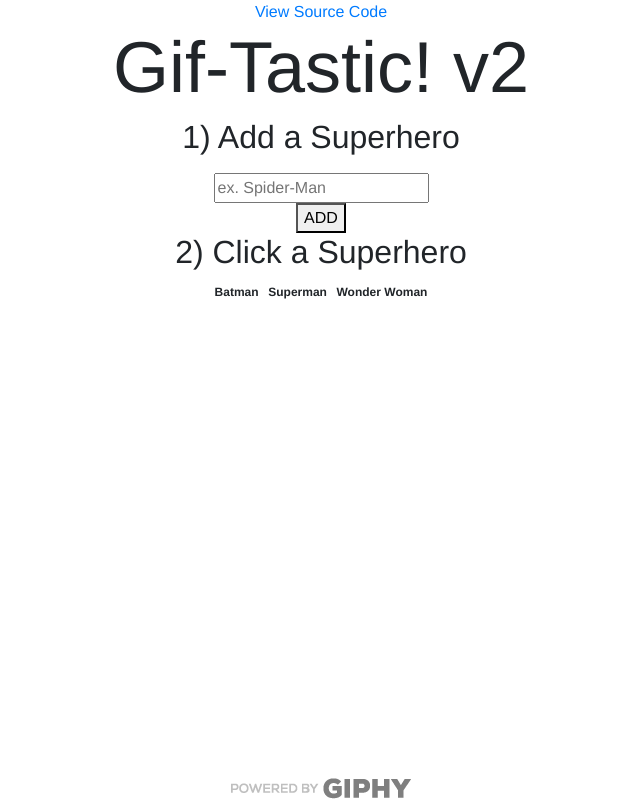
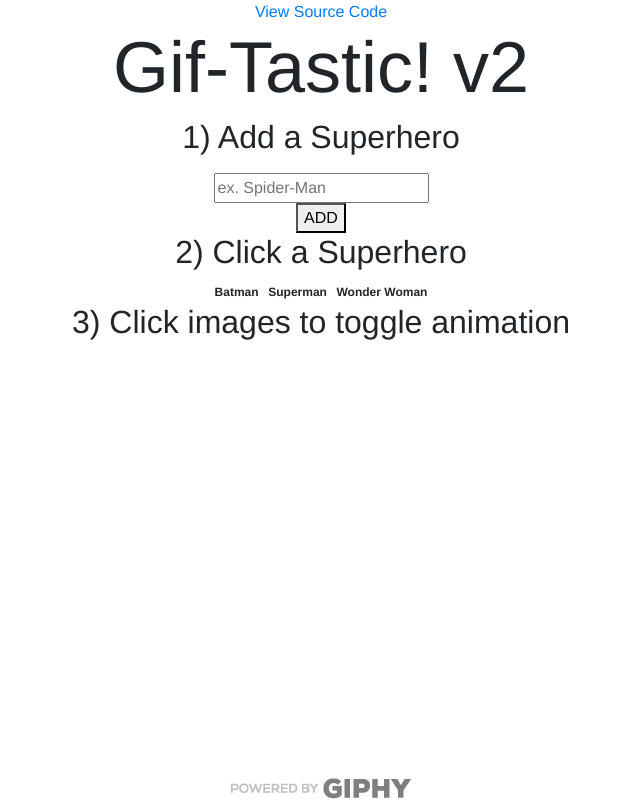
Before and after one commit to BenRGarcia/Gif-Tastic-v2, a Vue app: page / in a window 1280 px wide. Shown: the whole page, without its empty margins (319-959 px from the left). Built offline with nearby package versions, Linux system fonts and the light colour scheme.

Commit message:
Build component for gif search results, receive props

```diff
--- a/src/components/api-call-results/api-call-results.vue
+++ b/src/components/api-call-results/api-call-results.vue
@@ -0,0 +1,41 @@
+<template>
+  <div>
+
+    <!-- Gif Search Result Instruction -->
+    <h2>
+      {{ gifText }}
+    </h2>
+
+    <!-- Gif Search Results -->
+    <result
+      v-for="result in results"
+      :key="result.id"
+      :rating="result.rating"
+      :stillSrc="result.images.original_still.url"
+      :animatedSrc="result.images.original.url"
+    />
+
+  </div>
+</template>
+
+<script>
+import result from './api-call-result'
+
+export default {
+  props: [
+    "results"
+  ],
+  data() {
+    return {
+      gifText: "3) Click images to toggle animation"
+    }
+  },
+  components: {
+    result
+  },
+}
+</script>
+
+<style scoped>
+
+</style>
```
